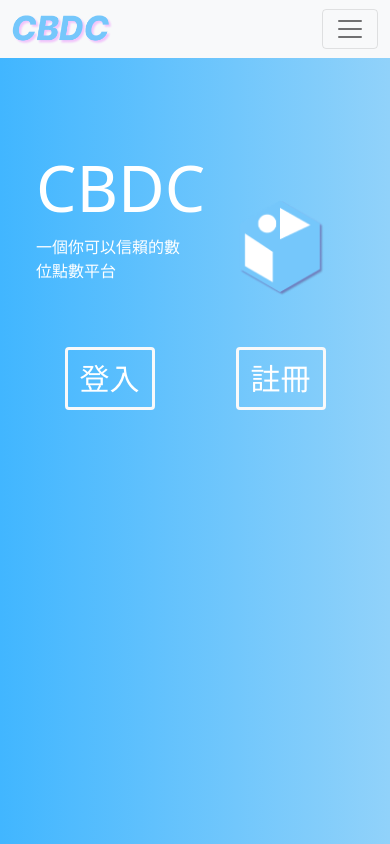
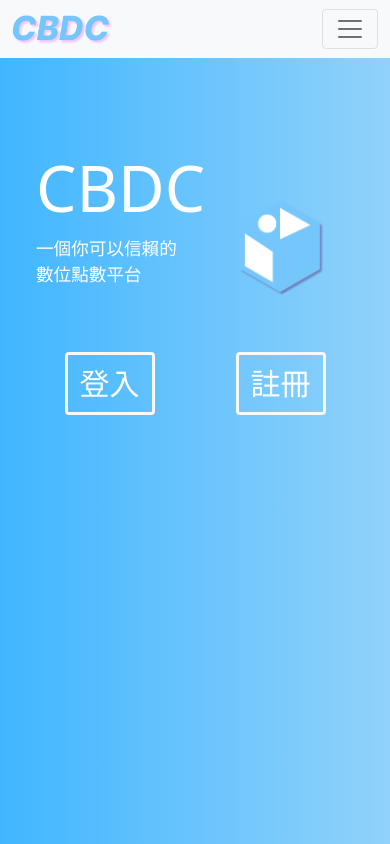
Before and after one commit to AlexTrinityBlock/CBDC-project-deploy-swarm, a Django app: page / in a window 390 px wide. Run offline with Django 3.2, Linux system fonts and the light colour scheme; data that the repository does not hold is empty; some libraries are stand-ins or nearby versions.

Commit message:
更新 css 與 英文

```diff
--- a/codes/bank-django-service/app_core/static/deposit_upload/style.css
+++ b/codes/bank-django-service/app_core/static/deposit_upload/style.css
@@ -84,7 +84,7 @@ nav{
     }
     #introduction-text
     {
-        font-size:0.6rem;
+        font-size:1.1rem;
     }
     #introduction-image {
         margin-top: 200px;
--- a/codes/bank-django-service/app_core/static/home2/style.css
+++ b/codes/bank-django-service/app_core/static/home2/style.css
@@ -107,7 +107,7 @@ nav{
     /* 寬度 */
     max-width: 300px;
     /* 高度 */
-    height: 380px;
+    height: 400px;
     /* 置中 */
     float: none;
     margin-left: auto;
--- a/codes/bank-django-service/app_core/static/index/style.css
+++ b/codes/bank-django-service/app_core/static/index/style.css
@@ -66,13 +66,18 @@ nav{
 }
 
 @media (max-width: 800px) {
+    .login2_btn
+    {
+        font-size: 18px !important;
+    }
+
     #introduction-title
     {
         font-size: 4rem;
     }
     #introduction-text
     {
-        font-size:1rem;
+        font-size:1.1rem;
     }
     #introduction-image {
         margin-top: 200px;
--- a/codes/bank-django-service/app_core/static/pay/style.css
+++ b/codes/bank-django-service/app_core/static/pay/style.css
@@ -77,7 +77,7 @@ nav{
     }
     #introduction-text
     {
-        font-size:0.6rem;
+        font-size:1.1rem;
     }
     #introduction-image {
         margin-top: 200px;
--- a/codes/bank-django-service/app_core/static/pay_qr_code_page/style.css
+++ b/codes/bank-django-service/app_core/static/pay_qr_code_page/style.css
@@ -88,7 +88,7 @@ nav{
     }
     #introduction-text
     {
-        font-size:0.6rem;
+        font-size:1.1rem;
     }
     #introduction-image {
         margin-top: 200px;
--- a/codes/bank-django-service/app_core/templates/withdraw_en/index.html
+++ b/codes/bank-django-service/app_core/templates/withdraw_en/index.html
@@ -68,7 +68,7 @@
                         <!-- 介紹文字 -->
                         <div class="col-6">
                             <h1 id="introduction-title">PRIVATE MODE - WITHDRAWAL</h1>
-                            <p id="introduction-text" class="">UNTRACEABLE,WITHDRAW DIGITAL CURRENCY FROM ACCOUNT</p>
+                            <p id="introduction-text" class="">WITHDRAWAL OF UNTRACEABLE DIGITAL CURRENCY FROM ACCOUNT</p>
                         </div>
                         <!-- /介紹文字 -->
                         <!-- ICON -->
```
Also changed, not shown: codes/bank-django-service/app_core/static/redeem_voucher/style.css (+4 -4 lines), codes/bank-django-service/app_core/static/withdraw/style.css (+4 -4 lines), codes/bank-django-service/app_core/templates/home2_en/index.html (+4 -4 lines), codes/bank-django-service/app_core/templates/index_en/index.html (+3 -5 lines).
